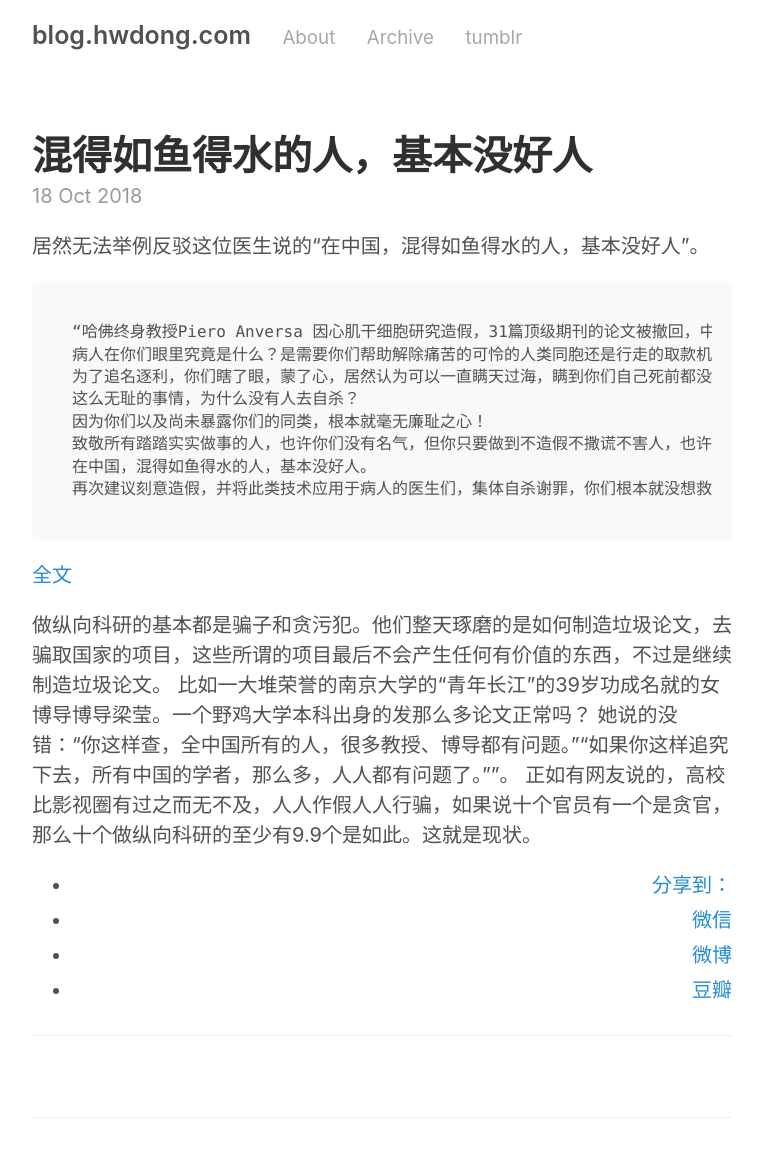
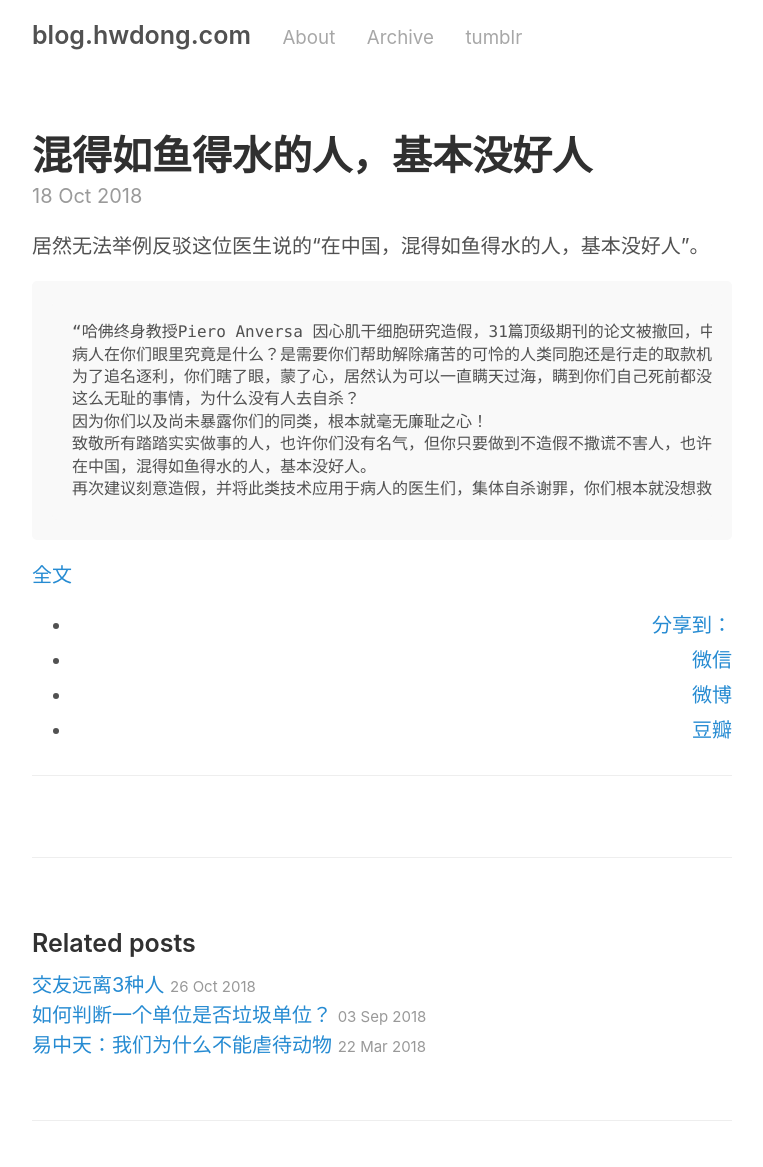
Before and after one commit to hwdong/hwdong-old.github.io, a Jekyll site: the page built from _posts/2018-10-18-混得如鱼得水的人基本没好人.md, in a window 1280 px wide. Shown: the top 1167 px of the page, without its empty margins (258-1021 px from the left). Built offline with Jekyll 4.4.1, drawn with Linux system fonts in a browser that asks for light colours; comment, search, counter and statistics services are not loaded.

Commit message:
Update 2018-10-18-混得如鱼得水的人基本没好人.md

````diff
--- a/_posts/2018-10-18-混得如鱼得水的人基本没好人.md
+++ b/_posts/2018-10-18-混得如鱼得水的人基本没好人.md
@@ -21,6 +21,3 @@
 再次建议刻意造假，并将此类技术应用于病人的医生们，集体自杀谢罪，你们根本就没想救人！收”
 ```
 [全文](https://weibo.com/drliqingchen?is_all=1)
-
-做纵向科研的基本都是骗子和贪污犯。他们整天琢磨的是如何制造垃圾论文，去骗取国家的项目，这些所谓的项目最后不会产生任何有价值的东西，不过是继续制造垃圾论文。
-比如一大堆荣誉的南京大学的“青年长江”的39岁功成名就的女博导博导梁莹。一个野鸡大学本科出身的发那么多论文正常吗？  她说的没错：“你这样查，全中国所有的人，很多教授、博导都有问题。”“如果你这样追究下去，所有中国的学者，那么多，人人都有问题了。””。 正如有网友说的，高校比影视圈有过之而无不及，人人作假人人行骗，如果说十个官员有一个是贪官，那么十个做纵向科研的至少有9.9个是如此。这就是现状。
````
